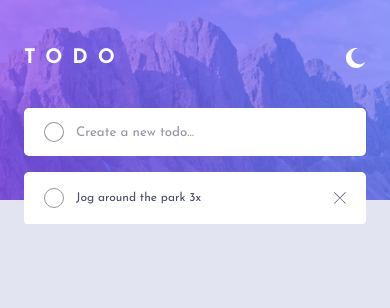
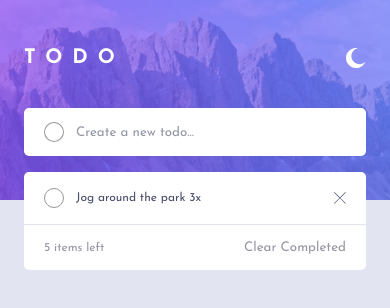
Before and after one commit to ashish-d2/react-todo-app, a React (Create React App) app: page / in a window 390 px wide. Shown: the top 308 px of the page. Built offline with nearby package versions, Linux system fonts and the light colour scheme.

Commit message:
style(TodoListStatus): Implemented the mobile view style for TodoListStatus component

```diff
--- a/src/components/Todo/TodoList/TodoList.tsx
+++ b/src/components/Todo/TodoList/TodoList.tsx
@@ -2,11 +2,14 @@ import styles from "./TodoList.module.scss";
 
 // imports
 import TodoListItem from "./TodoListItem/TodoListItem";
+import TodoListStatus from "./TodoListStatus/TodoListStatus";
 
 const TodoList = function () {
   return (
     <div className={styles.todo_list}>
       <TodoListItem />
+
+      <TodoListStatus />
     </div>
   );
 };
--- a/src/components/Todo/TodoList/TodoListStatus/TodoListStatus.module.scss
+++ b/src/components/Todo/TodoList/TodoListStatus/TodoListStatus.module.scss
@@ -0,0 +1,18 @@
+@use "./../../../../scss/color" as c;
+
+.todoListStatus {
+  display: flex;
+  align-items: center;
+  justify-content: space-between;
+
+  padding: 1.34em 1.67em;
+  color: c.$light-gray;
+  font-size: 0.75rem;
+
+  button {
+    border: none;
+    background-color: transparent;
+    color: inherit;
+    font-family: inherit;
+  }
+}
--- a/src/components/Todo/TodoList/TodoListStatus/TodoListStatus.tsx
+++ b/src/components/Todo/TodoList/TodoListStatus/TodoListStatus.tsx
@@ -1,7 +1,12 @@
 import styles from "./TodoListStatus.module.scss";
 
 const TodoListStatus = function () {
-  return <div></div>;
+  return (
+    <div className={styles.todoListStatus}>
+      <p>5 items left</p>
+      <button>Clear Completed</button>
+    </div>
+  );
 };
 
 export default TodoListStatus;
```
Also changed, not shown: 1 other file (tests, documents, lock files or other folders).
